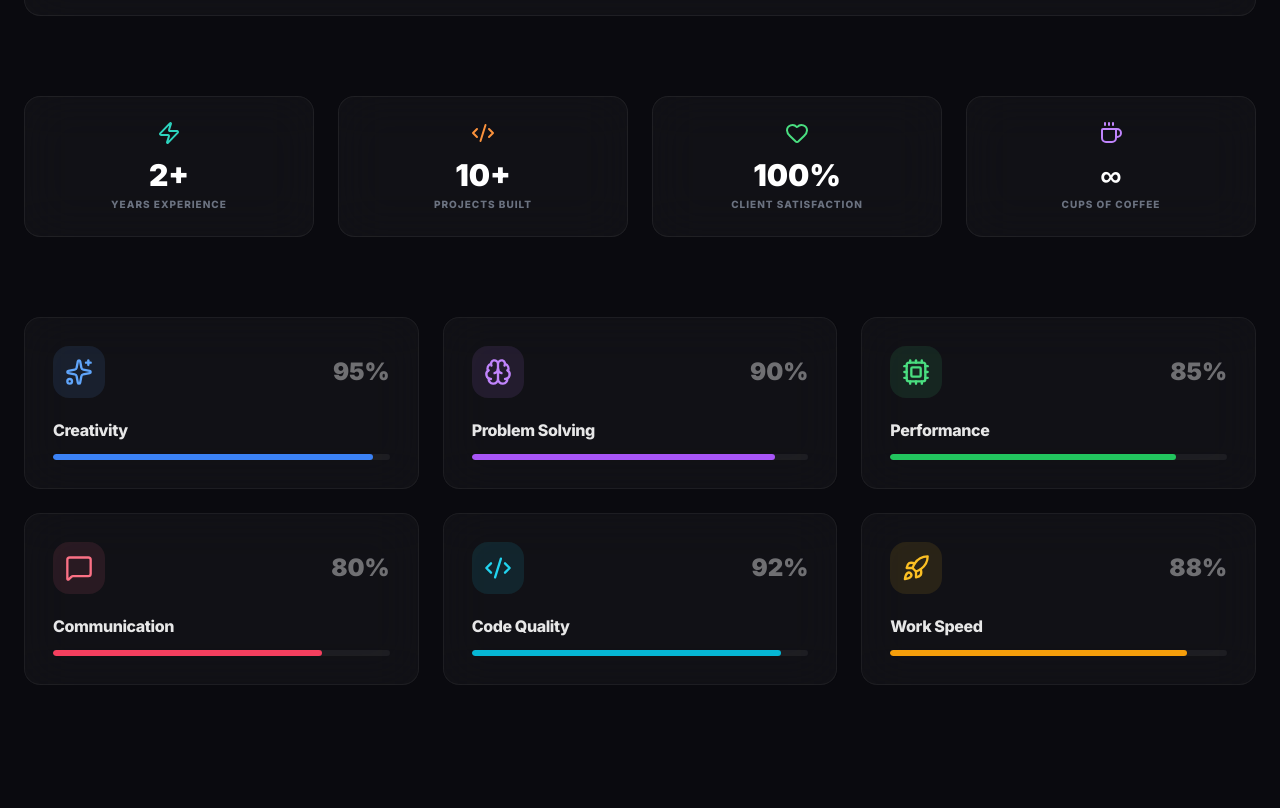
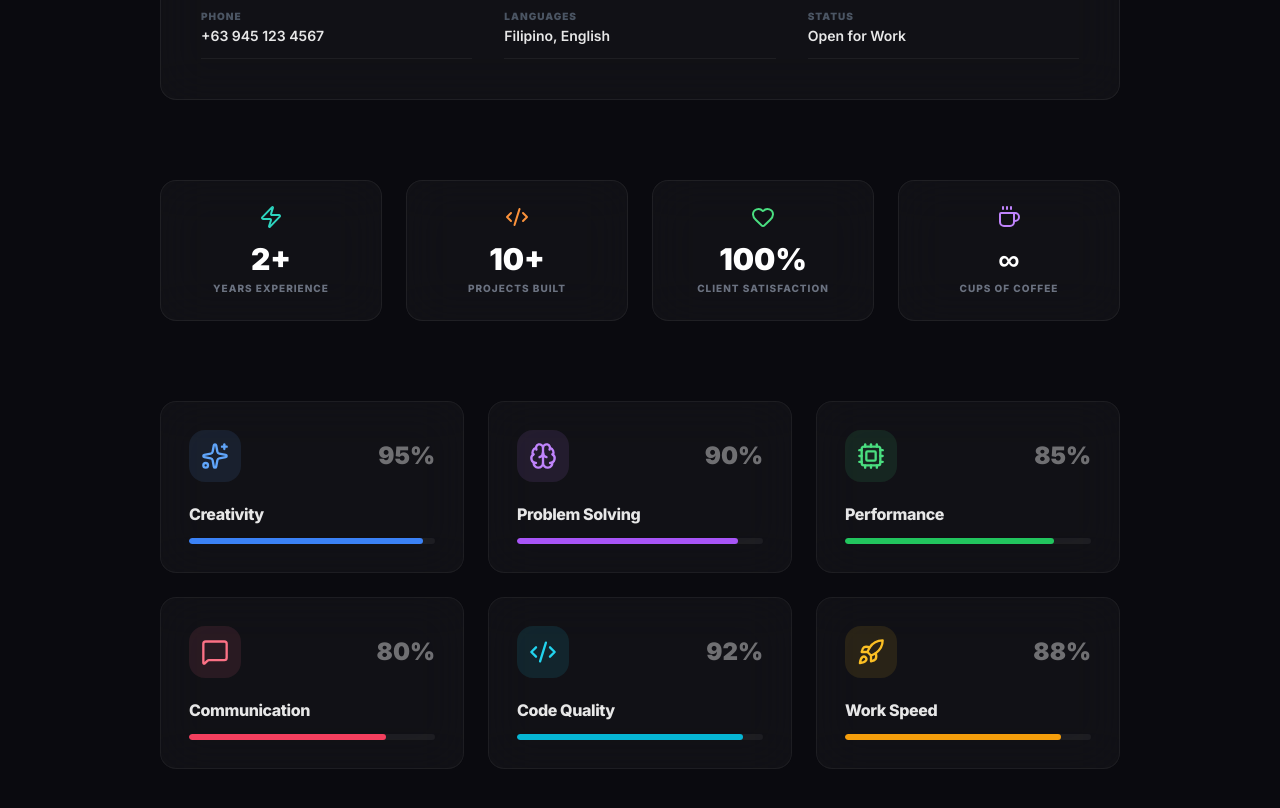
Before and after one commit to JoshuaRazon10/razon, a Vue app: page / in a window 1280 px wide. Shown: the part 1900-2708 px from the top of the page. Built offline with nearby package versions, Linux system fonts and the light colour scheme; the HTML template or start-up script is replaced by a standard one.

Commit message:
Refining UI, smooth animations, and chatbot fix

```diff
--- a/src/App.vue
+++ b/src/App.vue
@@ -75,7 +75,8 @@ onMounted(() => {
         <div class="noise-overlay"></div>
 
         <!-- Navbar -->
-        <nav class="fixed top-0 left-0 w-full z-50 py-5 px-4 md:px-10 flex justify-between items-center nav-slide-down">
+        <nav class="fixed top-0 left-0 w-full z-50 py-5 nav-slide-down">
+          <div class="container flex justify-between items-center">
             <!-- Logo -->
             <div class="relative z-[70]">
                <a href="#hero" class="text-2xl font-black tracking-tighter text-white">Joshua<span class="text-primary">.</span></a>
@@ -120,6 +121,7 @@ onMounted(() => {
               <Menu v-if="!mobileMenuOpen" :size="24" />
               <X v-else :size="24" />
             </button>
+          </div>
         </nav>
 
         <!-- Mobile Menu Overlay (Outside nav for better stacking) -->
@@ -175,7 +177,7 @@ onMounted(() => {
 
         <!-- Footer -->
         <footer class="relative z-10 py-16 border-t border-white/5" style="background-color: var(--bg-darker);">
-          <div class="container mx-auto px-6">
+          <div class="container">
             <div class="grid grid-cols-1 md:grid-cols-3 gap-12 mb-12">
               <!-- Brand -->
               <div class="space-y-4">
--- a/src/assets/main.css
+++ b/src/assets/main.css
@@ -141,7 +141,8 @@
 .fade-up {
   opacity: 0;
   transform: translateY(40px);
-  transition: opacity 0.8s cubic-bezier(0.16, 1, 0.3, 1), transform 0.8s cubic-bezier(0.16, 1, 0.3, 1);
+  transition: opacity 1.2s cubic-bezier(0.16, 1, 0.3, 1), transform 1.2s cubic-bezier(0.16, 1, 0.3, 1);
+  transition-delay: 0.1s;
 }
 
 .fade-up.visible {
@@ -152,7 +153,8 @@
 .fade-left {
   opacity: 0;
   transform: translateX(-60px);
-  transition: opacity 0.8s cubic-bezier(0.16, 1, 0.3, 1), transform 0.8s cubic-bezier(0.16, 1, 0.3, 1);
+  transition: opacity 1.2s cubic-bezier(0.16, 1, 0.3, 1), transform 1.2s cubic-bezier(0.16, 1, 0.3, 1);
+  transition-delay: 0.1s;
 }
 
 .fade-left.visible {
@@ -163,7 +165,8 @@
 .fade-right {
   opacity: 0;
   transform: translateX(60px);
-  transition: opacity 0.8s cubic-bezier(0.16, 1, 0.3, 1), transform 0.8s cubic-bezier(0.16, 1, 0.3, 1);
+  transition: opacity 1.2s cubic-bezier(0.16, 1, 0.3, 1), transform 1.2s cubic-bezier(0.16, 1, 0.3, 1);
+  transition-delay: 0.1s;
 }
 
 .fade-right.visible {
@@ -174,7 +177,8 @@
 .scale-in {
   opacity: 0;
   transform: scale(0.85);
-  transition: opacity 0.8s cubic-bezier(0.16, 1, 0.3, 1), transform 0.8s cubic-bezier(0.16, 1, 0.3, 1);
+  transition: opacity 1.2s cubic-bezier(0.16, 1, 0.3, 1), transform 1.2s cubic-bezier(0.16, 1, 0.3, 1);
+  transition-delay: 0.1s;
 }
 
 .scale-in.visible {
@@ -183,19 +187,12 @@
 }
 
 /* Stagger children */
-.stagger-children > .fade-up:nth-child(1) { transition-delay: 0ms; }
-.stagger-children > .fade-up:nth-child(2) { transition-delay: 80ms; }
-.stagger-children > .fade-up:nth-child(3) { transition-delay: 160ms; }
-.stagger-children > .fade-up:nth-child(4) { transition-delay: 240ms; }
-.stagger-children > .fade-up:nth-child(5) { transition-delay: 320ms; }
-.stagger-children > .fade-up:nth-child(6) { transition-delay: 400ms; }
-
-.stagger-children > .scale-in:nth-child(1) { transition-delay: 0ms; }
-.stagger-children > .scale-in:nth-child(2) { transition-delay: 80ms; }
-.stagger-children > .scale-in:nth-child(3) { transition-delay: 160ms; }
-.stagger-children > .scale-in:nth-child(4) { transition-delay: 240ms; }
-.stagger-children > .scale-in:nth-child(5) { transition-delay: 320ms; }
-.stagger-children > .scale-in:nth-child(6) { transition-delay: 400ms; }
+.stagger-children > .fade-up:nth-child(1), .stagger-children > .scale-in:nth-child(1) { transition-delay: 100ms; }
+.stagger-children > .fade-up:nth-child(2), .stagger-children > .scale-in:nth-child(2) { transition-delay: 250ms; }
+.stagger-children > .fade-up:nth-child(3), .stagger-children > .scale-in:nth-child(3) { transition-delay: 400ms; }
+.stagger-children > .fade-up:nth-child(4), .stagger-children > .scale-in:nth-child(4) { transition-delay: 550ms; }
+.stagger-children > .fade-up:nth-child(5), .stagger-children > .scale-in:nth-child(5) { transition-delay: 700ms; }
+.stagger-children > .fade-up:nth-child(6), .stagger-children > .scale-in:nth-child(6) { transition-delay: 850ms; }
 
 /* ===== FLOATING ANIMATION ===== */
 @keyframes float {
--- a/src/components/About.vue
+++ b/src/components/About.vue
@@ -27,7 +27,7 @@ const personalInfo = [
 </script>
 
 <template>
-  <section id="about" class="container mx-auto px-6 py-16 lg:py-32 space-y-12 lg:space-y-20">
+  <section id="about" class="container py-16 lg:py-32 space-y-12 lg:space-y-20">
     <!-- Header -->
     <div class="space-y-4 lg:space-y-6 text-center max-w-4xl mx-auto">
       <div class="fade-up">
--- a/src/components/Chatbot.vue
+++ b/src/components/Chatbot.vue
@@ -212,7 +212,7 @@ const sendMessage = async (msg = null) => {
 .chatbot-window {
   position: absolute;
   bottom: 72px;
-  left: 0;
+  right: 0;
   width: 360px;
   max-height: calc(100vh - 120px);
   height: 520px;
--- a/src/components/Contact.vue
+++ b/src/components/Contact.vue
@@ -38,7 +38,7 @@ const socials = [
 </script>
 
 <template>
-  <section id="contact" class="container mx-auto px-6 py-16 lg:py-32 space-y-12 lg:space-y-20">
+  <section id="contact" class="container py-16 lg:py-32 space-y-12 lg:space-y-20">
     <!-- Header -->
     <div class="text-center space-y-4 lg:space-y-6">
       <div class="fade-up">
--- a/src/components/Experience.vue
+++ b/src/components/Experience.vue
@@ -116,7 +116,7 @@ const updateLineProgress = () => {
   }
 
   // Smooth interpolation (lerp) for buttery-smooth animation
-  currentProgress = lerp(currentProgress, targetProgress, 0.08)
+  currentProgress = lerp(currentProgress, targetProgress, 0.05)
 
   // Snap if very close
   if (Math.abs(currentProgress - targetProgress) < 0.1) {
@@ -156,7 +156,7 @@ onUnmounted(() => {
 </script>
 
 <template>
-  <section id="experience" class="container mx-auto px-6 py-16 lg:py-32 space-y-12 lg:space-y-20">
+  <section id="experience" class="container py-16 lg:py-32 space-y-12 lg:space-y-20">
     <!-- Header -->
     <div class="text-center space-y-4 lg:space-y-6">
       <div class="fade-up">
--- a/src/components/Gallery.vue
+++ b/src/components/Gallery.vue
@@ -51,7 +51,7 @@ const isHovered = ref(false)
 </script>
 
 <template>
-  <section id="gallery" class="container mx-auto px-6 py-16 lg:py-32 space-y-12 lg:space-y-20 flex flex-col items-center">
+  <section id="gallery" class="container py-16 lg:py-32 space-y-12 lg:space-y-20 flex flex-col items-center">
     <!-- Header -->
     <div class="text-center space-y-4 lg:space-y-6 max-w-2xl">
       <div class="fade-up">
--- a/src/components/Hero.vue
+++ b/src/components/Hero.vue
@@ -36,7 +36,7 @@ onMounted(() => {
 </script>
 
 <template>
-  <section id="hero" class="container mx-auto px-6 grid lg:grid-cols-2 items-center gap-16">
+  <section id="hero" class="container grid lg:grid-cols-2 items-center gap-16">
     <!-- Left Column -->
     <div class="flex flex-col gap-7 hero-left">
       <!-- Status Badge -->
--- a/src/components/Projects.vue
+++ b/src/components/Projects.vue
@@ -61,7 +61,7 @@ const hoveredProject = ref(null)
 </script>
 
 <template>
-  <section id="projects" class="container mx-auto px-6 py-16 lg:py-32 space-y-12 lg:space-y-20">
+  <section id="projects" class="container py-16 lg:py-32 space-y-12 lg:space-y-20">
     <!-- Header -->
     <div class="text-center space-y-4 lg:space-y-6">
       <div class="fade-up">
--- a/src/components/Skills.vue
+++ b/src/components/Skills.vue
@@ -224,7 +224,7 @@ const skillCategories = [
 </script>
 
 <template>
-  <section id="skills" class="container mx-auto px-6 py-16 lg:py-32 space-y-12 lg:space-y-20">
+  <section id="skills" class="container py-16 lg:py-32 space-y-12 lg:space-y-20">
     <!-- Header -->
     <div class="text-center space-y-4 lg:space-y-6">
       <div class="fade-up">
--- a/tailwind.config.js
+++ b/tailwind.config.js
@@ -6,6 +6,17 @@ export default {
   ],
   darkMode: 'class',
   theme: {
+    container: {
+      center: true,
+      padding: {
+        DEFAULT: '1.5rem',
+        sm: '2rem',
+        md: '4rem',
+        lg: '6rem',
+        xl: '10rem',
+        '2xl': '14rem',
+      },
+    },
     extend: {
       colors: {
         primary: '#2dd4bf', // Teal/Cyan from target site
```
Lines whose indentation alone changed are shown as unchanged.
